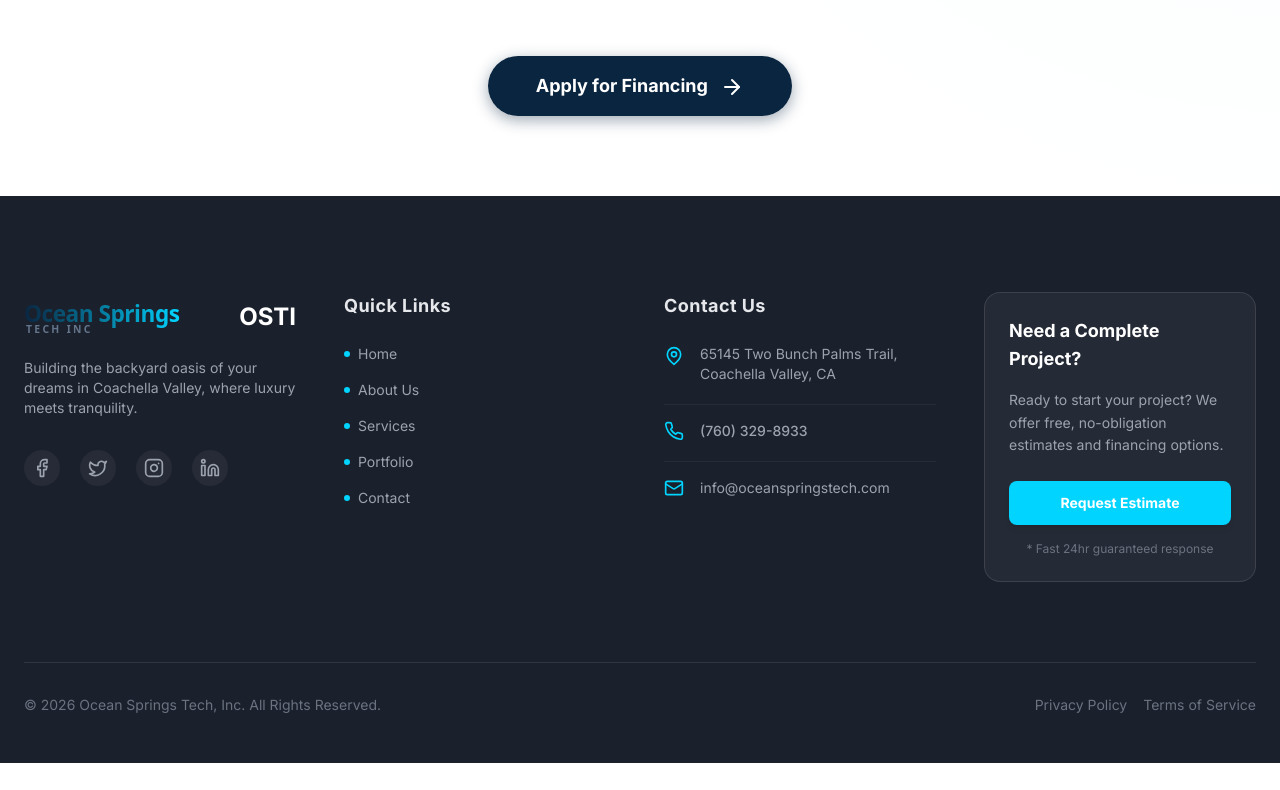
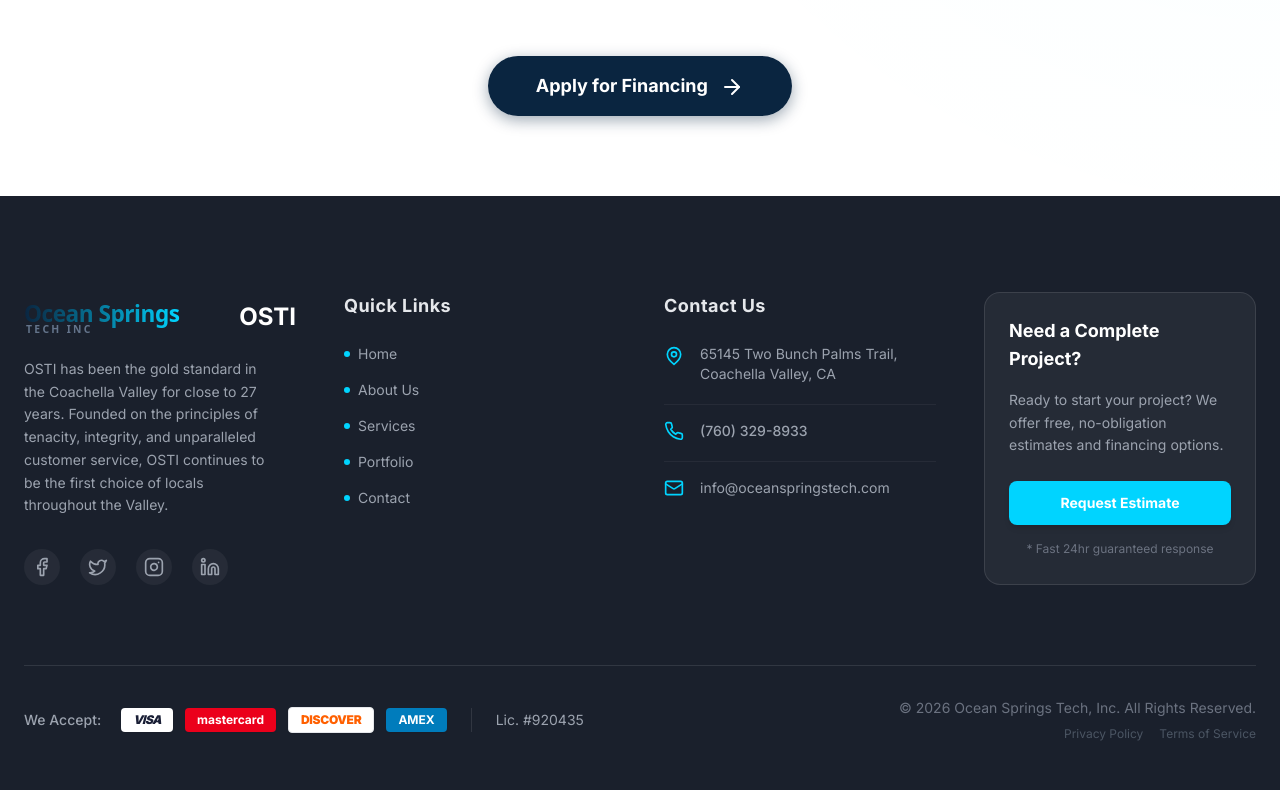
Before and after one commit to japaka876-boop/OSTI, a Next.js app: page / in a window 1280 px wide. Shown: the part 3188-3978 px from the top of the page. Before the commit the page ends 3951 px from the top, so only its background shows below. Built offline with nearby package versions, Linux system fonts and the light colour scheme.

Commit message:
Acomodar informacion de About Us y tarjetas de pago en Footer

```diff
--- a/app/page.tsx
+++ b/app/page.tsx
@@ -575,7 +575,9 @@ export default function HomePage() {
                     <h3 className="font-heading text-2xl font-bold mb-4 flex items-center gap-2">
                       <Logo /> OSTI
                     </h3>
-                    <p className="text-gray-400 max-w-xs mt-4">Building the backyard oasis of your dreams in Coachella Valley, where luxury meets tranquility.</p>
+                    <p className="text-gray-400 text-sm mt-4 leading-relaxed pr-4">
+                      OSTI has been the gold standard in the Coachella Valley for close to 27 years. Founded on the principles of tenacity, integrity, and unparalleled customer service, OSTI continues to be the first choice of locals throughout the Valley.
+                    </p>
                     <div className="mt-8 flex space-x-5">
                         <a href="#" aria-label="Facebook" className="text-gray-400 hover:text-accent-cyan transition-colors bg-white/5 p-2 rounded-full"><Facebook className="h-5 w-5" /></a>
                         <a href="#" aria-label="Twitter" className="text-gray-400 hover:text-accent-cyan transition-colors bg-white/5 p-2 rounded-full"><Twitter className="h-5 w-5" /></a>
@@ -625,11 +627,27 @@ export default function HomePage() {
                 </div>
             </div>
 
-            <div className="mt-20 pt-8 border-t border-white/10 text-center flex flex-col md:flex-row justify-between items-center gap-4">
-                <p className="text-gray-500 text-sm">&copy; {new Date().getFullYear()} Ocean Springs Tech, Inc. All Rights Reserved.</p>
-                <div className="flex gap-4 text-sm text-gray-500">
-                  <a href="#" className="hover:text-accent-cyan transition-colors">Privacy Policy</a>
-                  <a href="#" className="hover:text-accent-cyan transition-colors">Terms of Service</a>
+            <div className="mt-20 pt-8 border-t border-white/10 flex flex-col md:flex-row justify-between items-center gap-8">
+                {/* Payments & License */}
+                <div className="flex flex-col md:flex-row items-center gap-6">
+                   <div className="flex items-center gap-3">
+                       <span className="text-gray-400 font-medium text-sm mr-2">We Accept:</span>
+                       <div className="bg-white px-3 py-1 rounded text-[#1a1f36] font-black text-xs italic shadow-sm tracking-tighter">VISA</div>
+                       <div className="bg-[#eb001b] px-3 py-1 rounded text-white font-bold text-xs shadow-sm">mastercard</div>
+                       <div className="bg-white px-3 py-1 rounded text-[#ff6000] font-black text-xs shadow-sm tracking-tight border border-gray-200">DISCOVER</div>
+                       <div className="bg-[#007cbc] px-3 py-1 rounded text-white font-bold text-xs shadow-sm">AMEX</div>
+                   </div>
+                   <div className="hidden md:block w-px h-6 bg-white/10"></div>
+                   <div className="text-gray-400 text-sm">Lic. #920435</div>
+                </div>
+
+                {/* Copyright & Links */}
+                <div className="flex flex-col md:items-end gap-2 text-center md:text-right">
+                    <p className="text-gray-500 text-sm">&copy; {new Date().getFullYear()} Ocean Springs Tech, Inc. All Rights Reserved.</p>
+                    <div className="flex justify-center md:justify-end gap-4 text-xs text-gray-600">
+                      <a href="#" className="hover:text-accent-cyan transition-colors">Privacy Policy</a>
+                      <a href="#" className="hover:text-accent-cyan transition-colors">Terms of Service</a>
+                    </div>
                 </div>
             </div>
         </div>
```
